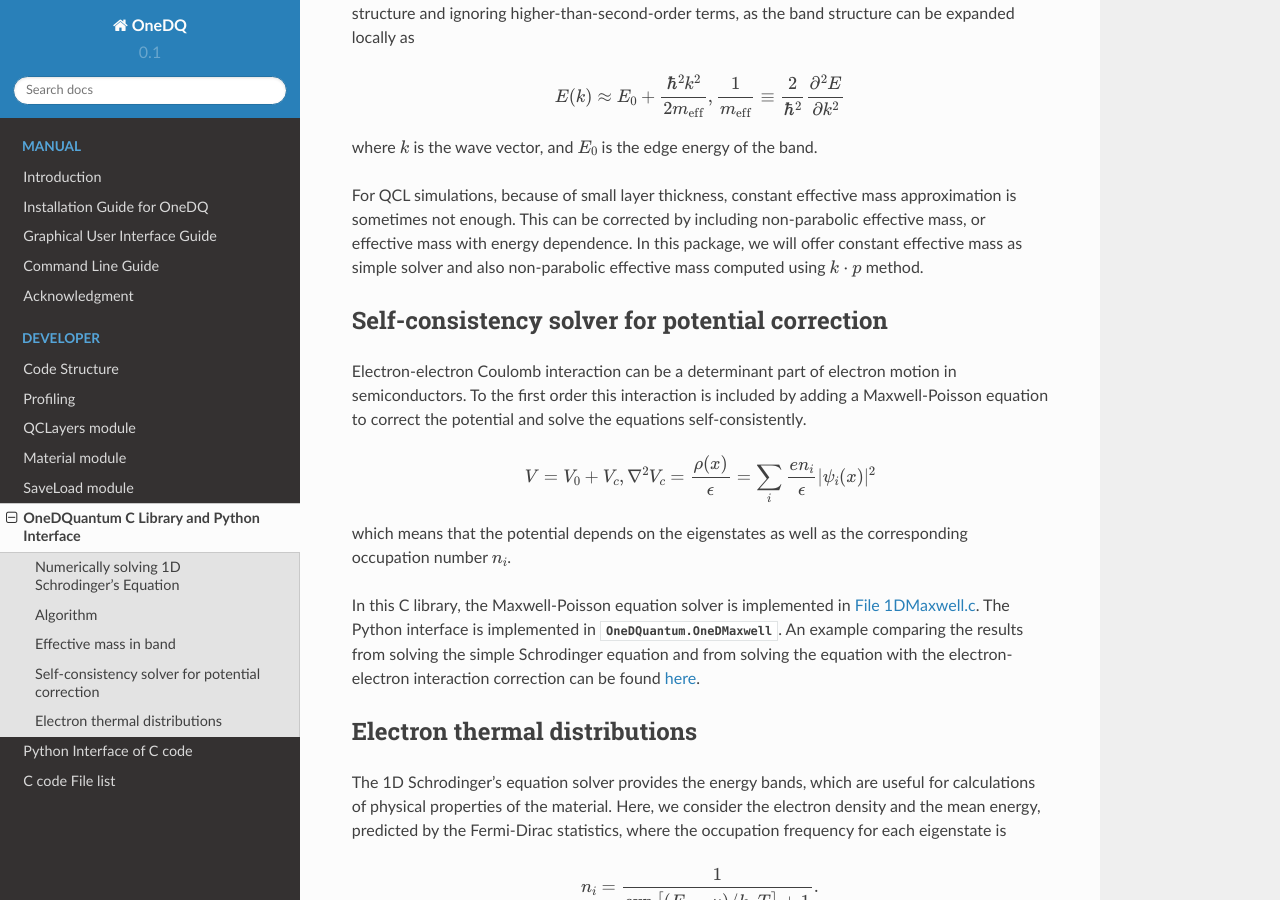
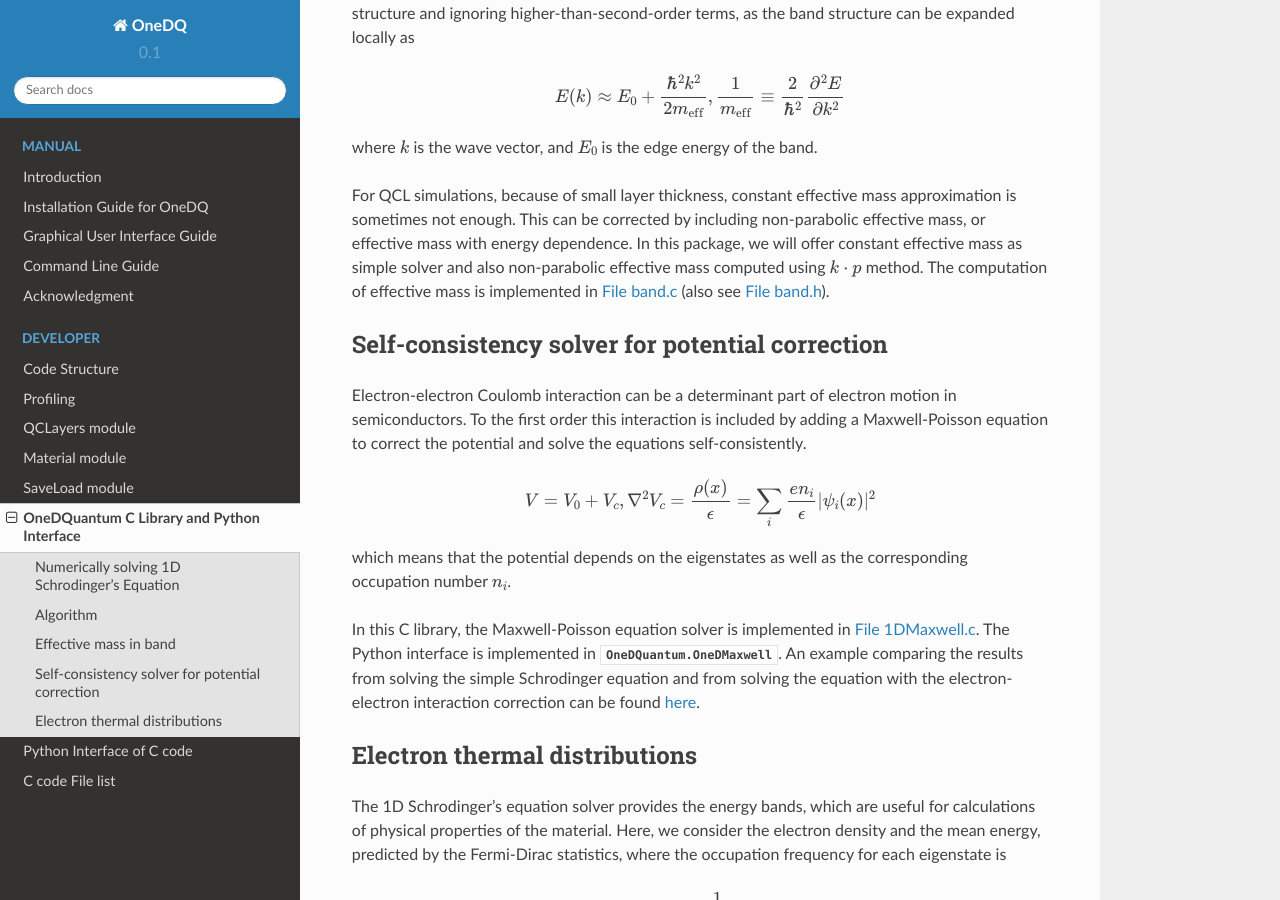
Before and after one commit to ErwinJr2/ErwinJr2, a Sphinx documentation site: the page built from docs/OneDQuantum_description.rst, in a window 1280 px wide and 900 px high, scrolled down 1110 px. Built offline with Sphinx 7.4.7 and the Read the Docs theme 2.0.0, drawn with Linux system fonts in a browser that asks for light colours.

Commit message:
added ref

```diff
--- a/docs/OneDQuantum_description.rst
+++ b/docs/OneDQuantum_description.rst
@@ -70,7 +70,8 @@ mass approximation is sometimes not enough. This can be corrected by
 including non-parabolic effective mass, or effective mass with energy
 dependence.  In this package, we will offer constant effective mass as simple
 solver and also non-parabolic effective mass computed using
-:math:`k\cdot p` method.
+:math:`k\cdot p` method. The computation of effective mass is implemented in
+:doc:`clib/file/band_8c` (also see :doc:`clib/file/band_8h`).
 
 Self-consistency solver for potential correction
 ------------------------------------------------
```
